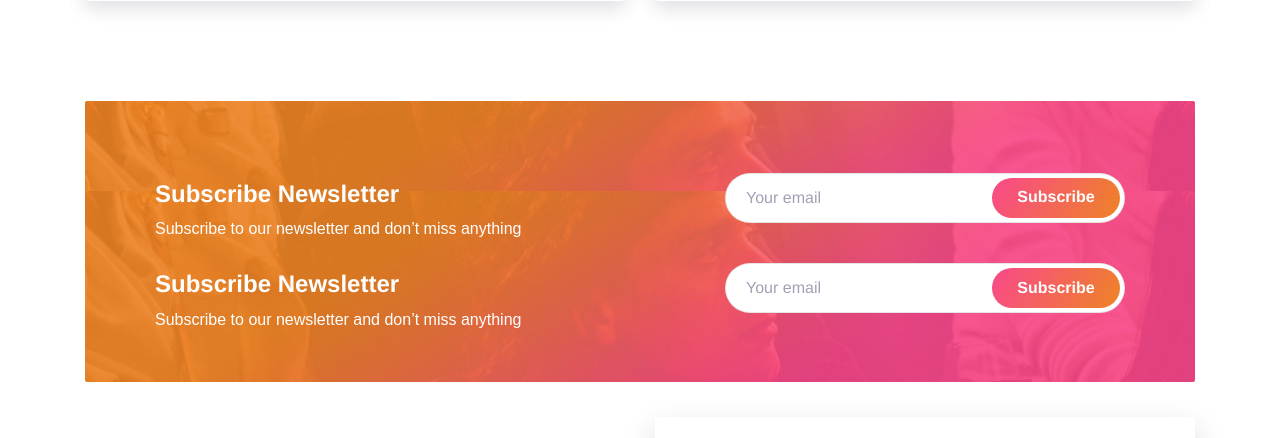
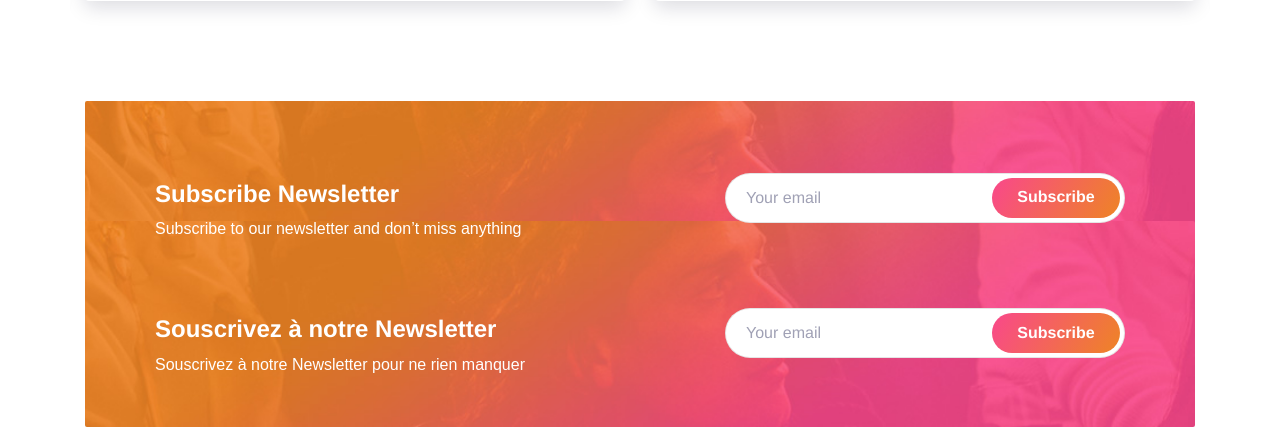
Before and after one commit to COMSAS-UY1/comsas-juin, a Django app: page /about in a window 1280 px wide. Shown: the part 2401-2839 px from the top of the page. Run offline with Django 3.2, Linux system fonts and the light colour scheme; a map, chart or similar area stays blank; some libraries are stand-ins or nearby versions.

Commit message:
adding commity

```diff
--- a/comsas_juin/core/static/core/css/style.css
+++ b/comsas_juin/core/static/core/css/style.css
@@ -1,44 +1,3 @@
-{
-    "primary": #ee8425,
-    "secondary": #82263D,
-    "third": #f9488b,
-    "fourth": #9A7884,
-    "contrast": #7FB689
-}
-
-/******************************************************************
-  Template Name: Manup
-  Description: Manup Event HTML Template
-  Author: Colorlib
-  Author URI: http://colorlib.com
-  Version: 1.0
-  Created: Colorlib
-******************************************************************/
-
-/*------------------------------------------------------------------
-[Table of contents]
-
-1.  Template default CSS
-	1.1	Variables
-	1.2	Mixins
-	1.3	Flexbox
-	1.4	Reset
-2.  Helper Css
-3.  Header Section
-4.  Hero Section
-5.  Home About Section
-6.  Team Member Section
-7.  Pricing Section
-8.  Latest Blog Section
-9.  Contact
-10.  Footer Style
-
--------------------------------------------------------------------*/
-
-/*----------------------------------------*/
-
-/* Template default CSS
-/*----------------------------------------*/
 
 html,
 body {
@@ -2525,6 +2484,7 @@ ol {
 	border-radius: 1rem !important;
 	background: linear-gradient(to right, #f9488b, #ee8425);
 	padding: 2px !important;
+	position: relative;
 }
 .cardIn{
 	background-color: #fff;
@@ -2532,6 +2492,7 @@ ol {
 	height: 100%;
 	border: none;
 	border-radius: 7px !important;
+	position: relative;
 }
 .card-img-top{
 	border-top-left-radius: 7px !important;
--- a/comsas_juin/core/templates/core/includes/location.html
+++ b/comsas_juin/core/templates/core/includes/location.html
@@ -1,16 +1,16 @@
 {% load static %}
 
         <!-- Newslatter Section Begin -->
-    <section class="newslatter-section mb-5">
+    <section class="newslatter-section mb-5 pt-5">
         <div class="container">
             <div class="newslatter-inner set-bg" data-setbg="{% static 'core/img/newslatter-bg.jpg' %}">
-                <div class="ni-text">
-                    <h3>Subscribe Newsletter</h3>
-                    <p>Subscribe to our newsletter and don’t miss anything</p>
+                <div class="ni-text pt-4">
+                    <h3>Souscrivez à notre Newsletter</h3>
+                    <p>Souscrivez à notre Newsletter pour ne rien manquer</p>
                 </div>
-                <form action="#" class="ni-form">
+                <form action="#" class="ni-form pt-4">
                     <input type="text" placeholder="Your email">
-                    <button type="submit">Subscribe</button>
+                    <button type="submit" class="mt-4">Subscribe</button>
                 </form>
             </div>
         </div>
--- a/comsas_juin/core/templates/core/includes/slide.html
+++ b/comsas_juin/core/templates/core/includes/slide.html
@@ -40,7 +40,7 @@
             <div id="carouselExampleIndicators" class="carousel slide">
                 <div class="carousel-inner">
                                             <!-- third slide -->
-                    <div class="carousel-item active"> <img src = "{% static 'core/images/s3.jpg' %}" alt="" />
+                    <div class="carousel-item active"> <img src = "{% static 'core/images/s3.jpg' %}" alt="" style="height: 80vh; width: 100vw;"/>
                         <div class="slide-text slide_style_right">
                         <h1 data-animation="animated zoomInLeft">Découvrez le plus grand du Tech de l'UY1</h1>
                         <p data-animation="animated fadeInRight">filière informatique vous reserve des surprises.</p>
@@ -51,7 +51,7 @@
 
                     <!-- first slide -->
                     {% for slide in sliders %}
-                    <div class="carousel-item"> <img src = "{{slide.background}}" alt="" />
+                    <div class="carousel-item"> <img src = "{{slide.background}}" style="height: 100vh; width: 100vw; background-size: cover;"  alt="" />
                            <div class="slide-text slide_style_left">
                                 <h1 data-animation="animated zoomInRight" style="font-weight: bolder;">{{slide.big_title}}</h1>
                                 <p data-animation="animated fadeInLeft">{{slide.small_title}}</p>
--- a/comsas_juin/core/templates/core/index.html
+++ b/comsas_juin/core/templates/core/index.html
@@ -403,8 +403,8 @@
     <!-- Schedule Section End -->
 
 
-    {% include 'core/includes/commite.html' %}
-    {% include 'core/includes/location.html' %}
+    <div class="mb-5">{% include 'core/includes/commite.html' %}</div>
+    <div>{% include 'core/includes/location.html' %}</div>
 
 {% endblock %}
 </body>
```
Also changed, not shown: comsas_juin/core/templates/core/includes/commite.html (+14 -9 lines).
